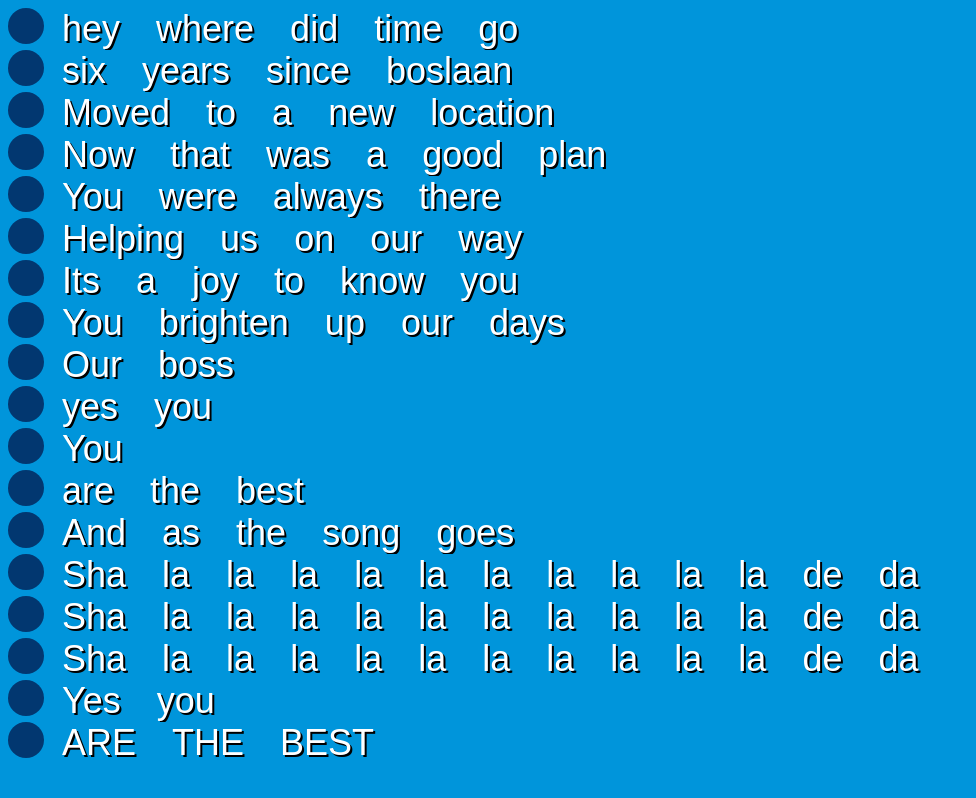
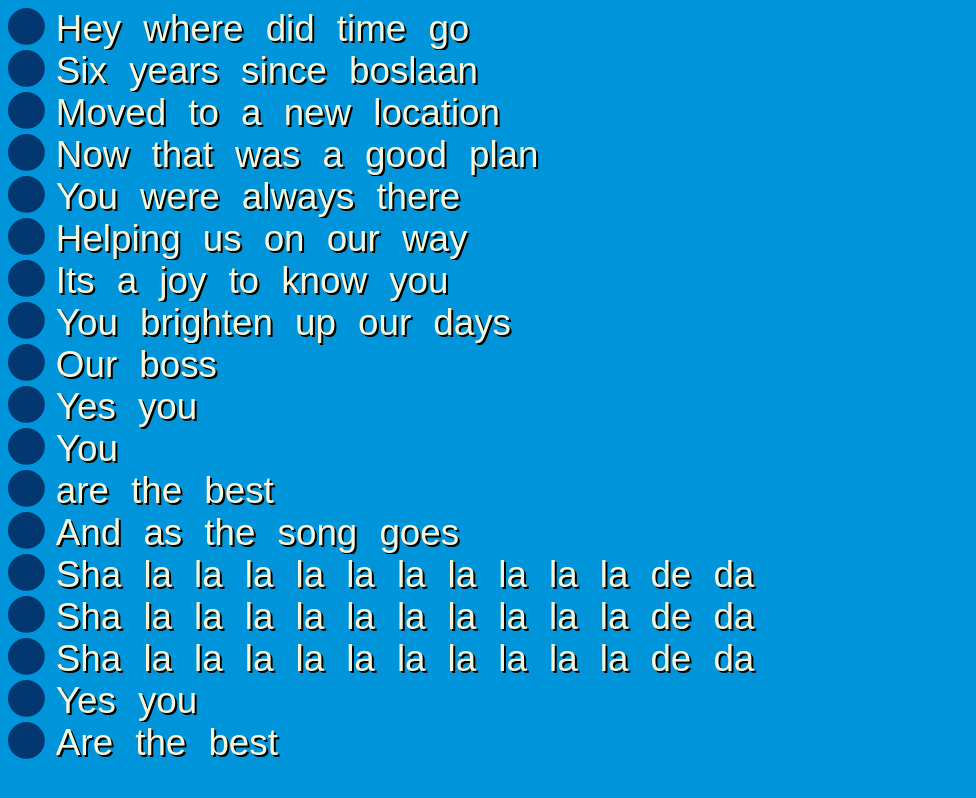
Before and after one commit to song-text/song-text.github.io, a plain HTML site: page index.html in a window 1280 px wide. Shown: the whole page, without its empty margins (0-976 px from the left). Drawn offline with Linux system fonts and the light colour scheme.

Commit message:
updated styling

```diff
--- a/element_song-text.js
+++ b/element_song-text.js
@@ -66,11 +66,12 @@ customElements.define(
         .filter(Boolean) // remove undefined (empty lines)
         .map((line, lineIdx) => {
           // -----------------------------------------------------------------
-          let songwords = line.match(/\+?(\d+)*?[=](\w+)/g);
+          let songwords = line.match(/\+?(\d+)*?[=]\w+/g);
           if (songwords) {
             //console.log(`%c ${this.nodeName} `, "background:gold", songwords);
             line = songwords
               .map((songword, wordIdx) => {
+                console.warn(songword)
                 // - - - - - - - - - - - - - - - - - - - - - - - - - - - - - - - - -
                 let [time, word] = songword.split("=");
                 let at_attr = ` at="${time}" `;
--- a/index.html
+++ b/index.html
@@ -11,8 +11,8 @@
 
 <body>
     <song-text src="//roads-technology.nl/components/audio/songforrob.mp3">
-        1300=hey 1450=where 1670=did 1890=time 2400=go
-        5000=six 5300=years 5700=since 6000=boslaan
+        1300=Hey 1450=where 1670=did 1890=time 2400=go
+        5000=Six 5300=years 5700=since 6000=boslaan
         8500=Moved 8600=to 8750=a 8900=new 9250=location
         12600=Now 12900=that 13250=was 13600=a 13800=good 14100=plan
         16400=You 16800=were 17200=always 17500=there
@@ -20,7 +20,7 @@
         23800=Its 24000=a 24200=joy 24800=to 25000=know 25600=you
         27800=You 28000=brighten 28400=up 28800=our 29000=days
         29800=Our 30200=boss
-        33600=yes 34000=you
+        33600=Yes 34000=you
         38400=You
         40000=are 41400=the 41800=best
         44400=And 44800=as 45200=the 45600=song 46000=goes
@@ -28,7 +28,7 @@
         57800=Sha 58200=la 58400=la 58800=la 59200=la 59600=la 60000=la 60400=la 60800=la 61200=la 61600=la 62000=de 62400=da
         65800=Sha 66200=la 66400=la 66800=la 67200=la 67600=la 68000=la 68400=la 68800=la 69200=la 69600=la 70000=de 70400=da
         71800=Yes 72200=you
-        75200=ARE 75600=THE 76000=BEST!!
+        75200=Are 75600=the 76000=best
     </song-text>
 </body>
 
--- a/style.css
+++ b/style.css
@@ -6,6 +6,8 @@ body {
   --wordBackgroundColor: var(--rt-lightblue);
   --wordBackgroundColorHighlight: var(--rt-orange);
   --pausecircleBackground: var(--rt-darkblue);
+  --wordHeight: 4.6vh;
+  --wordColor: beige;
   background: var(--rt-lightblue);
 }
 
@@ -25,14 +27,14 @@ song-line {
 
 song-pause {
   display: inline-block;
-  width: 2em;
+  width: var(--wordHeight);
 }
 song-word {
   background: var(--wordBackgroundColor);
-  font: 4.5vh arial;
+  font: var(--wordHeight) arial;
   cursor: pointer;
-  padding: 0 0.5em;
+  padding: 0 0.3em;
   margin: 0;
-  color: white;
+  color: var(--wordColor);
   text-shadow: 2px 2px black;
 }
```
